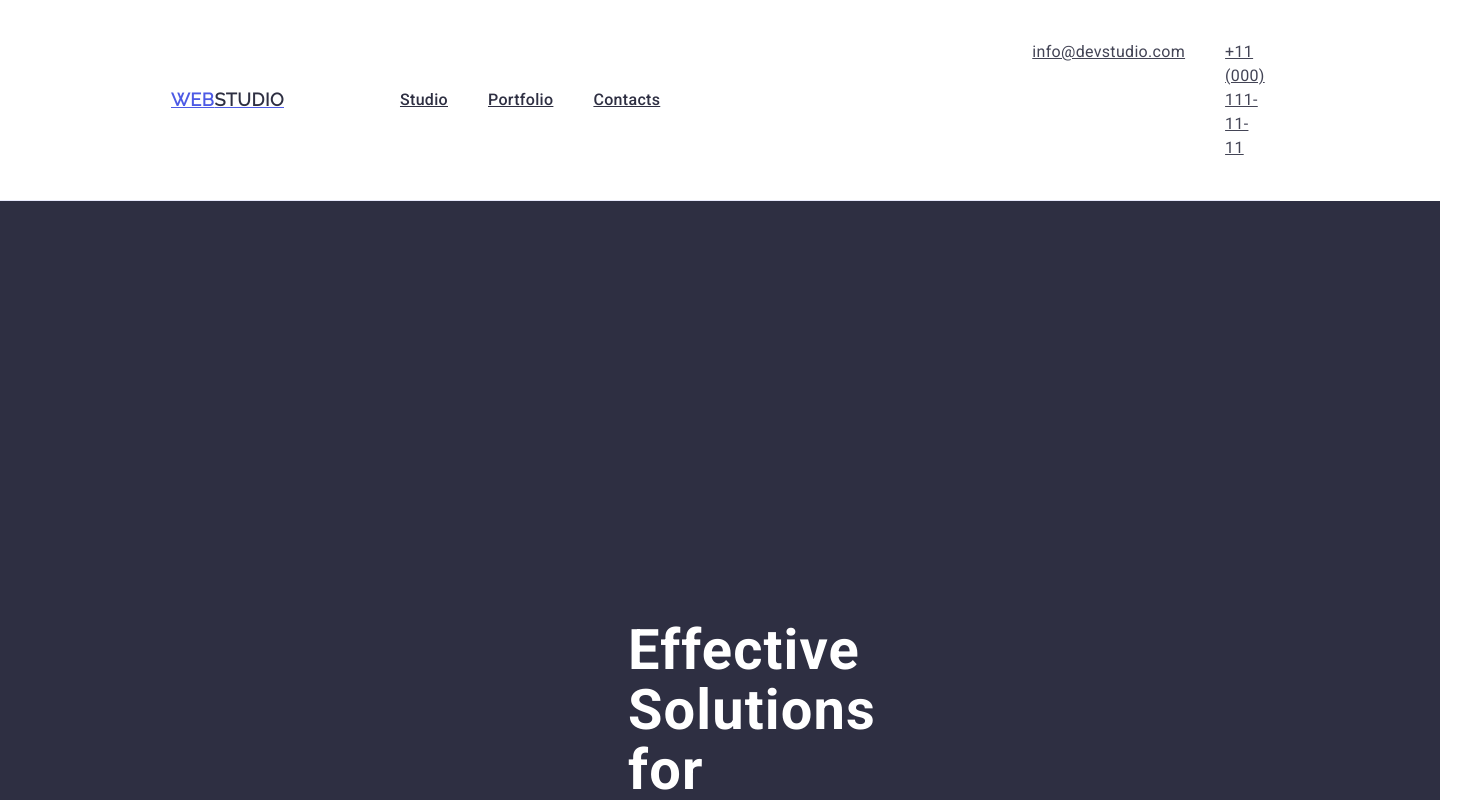
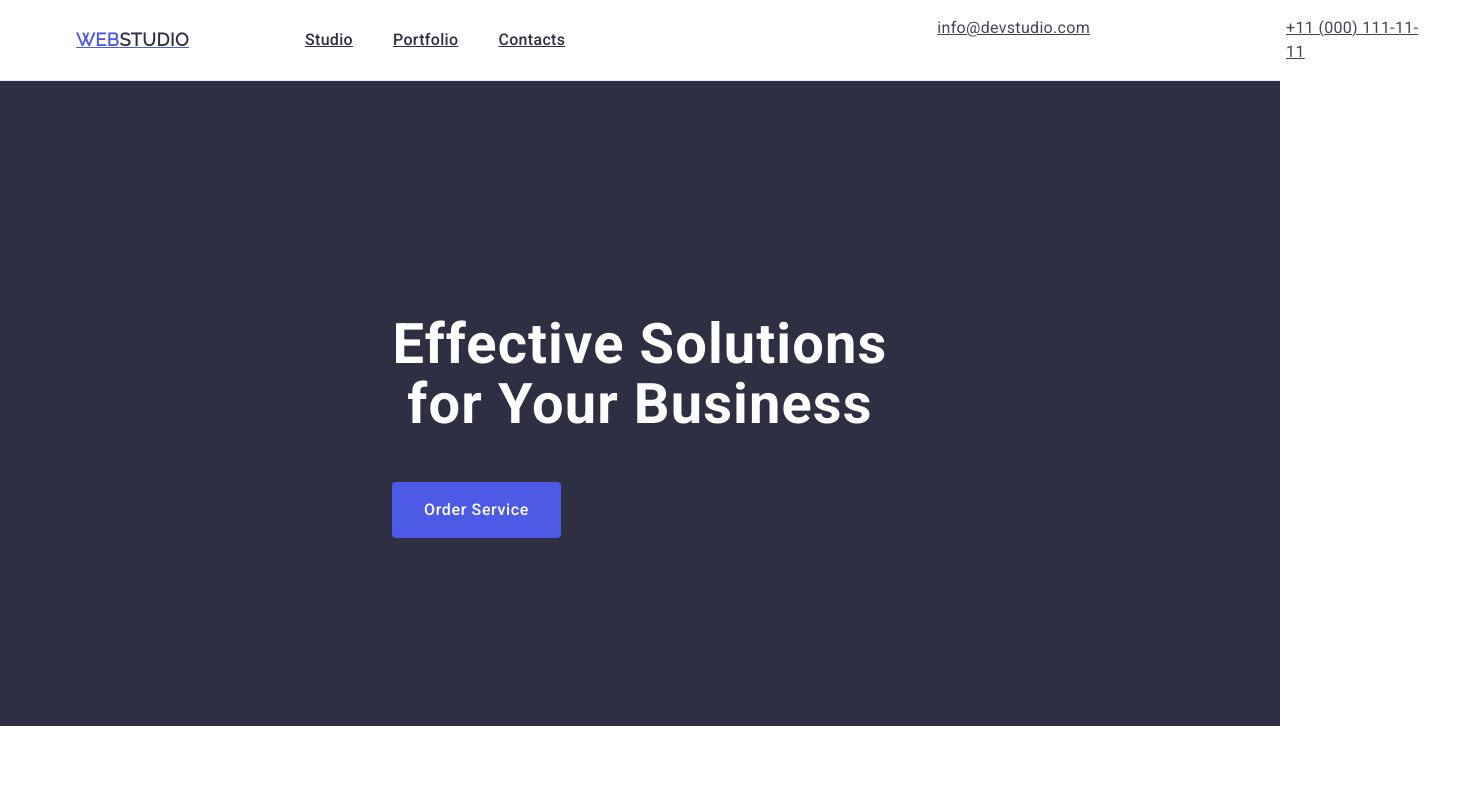
Before and after one commit to katrin-troyan/goit-markup-hw-03, a plain HTML site: page index.html in a window 1280 px wide. Shown: the top 800 px of the page, 1482 px wide, since content can reach past the window. Drawn offline with nearby package versions, Linux system fonts and the light colour scheme.

Commit message:
add index file

```diff
--- a/css/styles.css
+++ b/css/styles.css
@@ -13,8 +13,7 @@ body {
 
 .container {
     max-width: 1158px;
-    padding-left: 15px;
-    padding-right: 15px;
+    padding: 0 15px;
     margin: 0 auto;
     }
 
@@ -26,22 +25,20 @@ img {
     display: block;
 }
 
-.nav {
-display: flex;
-align-items: center;
+.header {
+    border-bottom: 1px solid #e7e9fc;
 }
 
 .header .container {
     display: flex;
     align-items: center;
-    justify-content: flex-start;
-    flex-direction: row;
+    justify-content: space-between;
+
 }
 
-.header{
-    padding: 24px 156px;
-    margin: 0;
-    border-bottom: 1px solid #e7e9fc;
+.nav {
+    display: flex;
+    align-items: center;
 }
 
 .logo {
@@ -52,11 +49,6 @@ align-items: center;
     letter-spacing: 0.03em;
     text-transform: uppercase;
     color: #4d5ae5;
-    display: flex;
-    align-items: center;
-    justify-content: flex-start;
-    flex-direction: row;
-    gap: 0px;
     margin-right: 76px;
 }
 
@@ -71,9 +63,6 @@ align-items: center;
 
 .menu {
     display: flex;
-    align-items: flex-start;
-    justify-content: flex-start;
-    flex-direction: row;
     gap: 40px;
     margin-right: 332px;
 }
@@ -102,13 +91,13 @@ align-items: center;
     letter-spacing: 0.02em;
     font-style: normal;
     color: #434455;
-
 }
 
 .contacts-menu {
     display: flex;
-    gap: 40px
-}
+    gap: 40px;
+    }
+
 .contacts-list {
     font-weight: 400;
     font-size: 16px;
@@ -116,9 +105,8 @@ align-items: center;
     letter-spacing: 0.02em;
     font-style: normal;
     color: #434455;
-    display: flex;
-    flex-direction: row;
-    gap: 40px;
+    margin-right: 156px;
+
 }
 
 .contacts .contacts-list:hover {
@@ -131,10 +119,10 @@ align-items: center;
 
 
 .page {
-    width: 1440px;
-    height: 600px;
     background: #2e2f42;
-    padding: 188px 0
+    padding: 188px 0;
+    display: flex;
+    align-items: center;
     }
 
 .page-title {
@@ -144,7 +132,6 @@ align-items: center;
     letter-spacing: 0.02em;
     text-align: center;
     color: #fff;
-    padding: 186px 472px 48px;
     max-width: 496px;
 }
 
@@ -159,7 +146,6 @@ align-items: center;
     background: #4d5ae5;
     cursor: pointer;
     border-radius: 4px;
-    padding: 16px 32px;
     display: block;
     min-width: 169px;
     height: 56px;
@@ -186,12 +172,11 @@ align-items: center;
     justify-content: center;
     flex-direction: row;
     gap: 24px;
-    width: 1128px;
-    height: 104px;
+
 }
 
 .studio-item {
-flex-basis: calc((100% - 72px) / 4);
+    width: calc((100% - 72px) / 4);
 }
 
 .studio-title {
@@ -286,7 +271,7 @@ flex-basis: calc((100% - 72px) / 4);
     justify-content: center;
     flex-direction: row;
     flex-wrap: wrap;
-    gap: 24px;
+    column-gap: 24px;
     row-gap: 48px;
     }
 
@@ -351,4 +336,5 @@ flex-basis: calc((100% - 72px) / 4);
     line-height: 1.5;
     letter-spacing: 0.02em;
     color: #f4f4fd;
+    max-width: 264px
   }
```
Also changed, not shown: index.html (+2 -1 lines).
